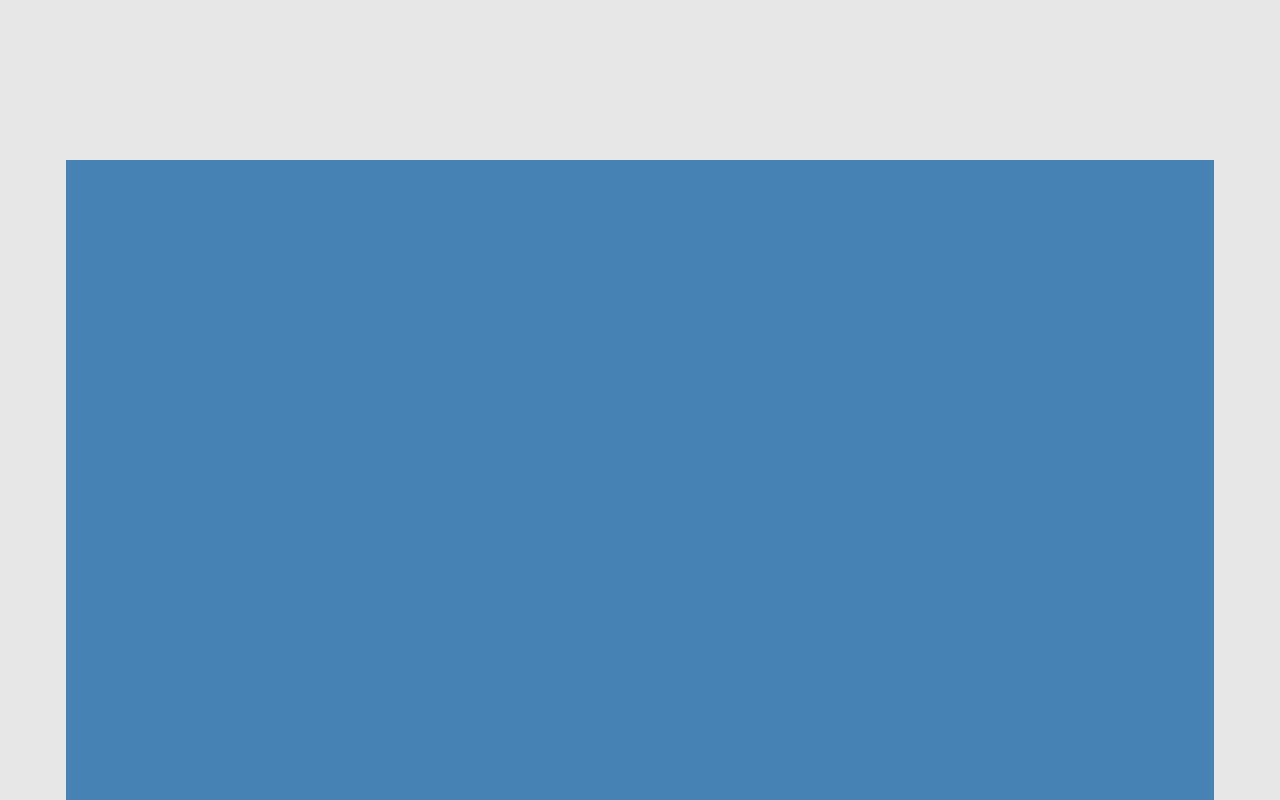
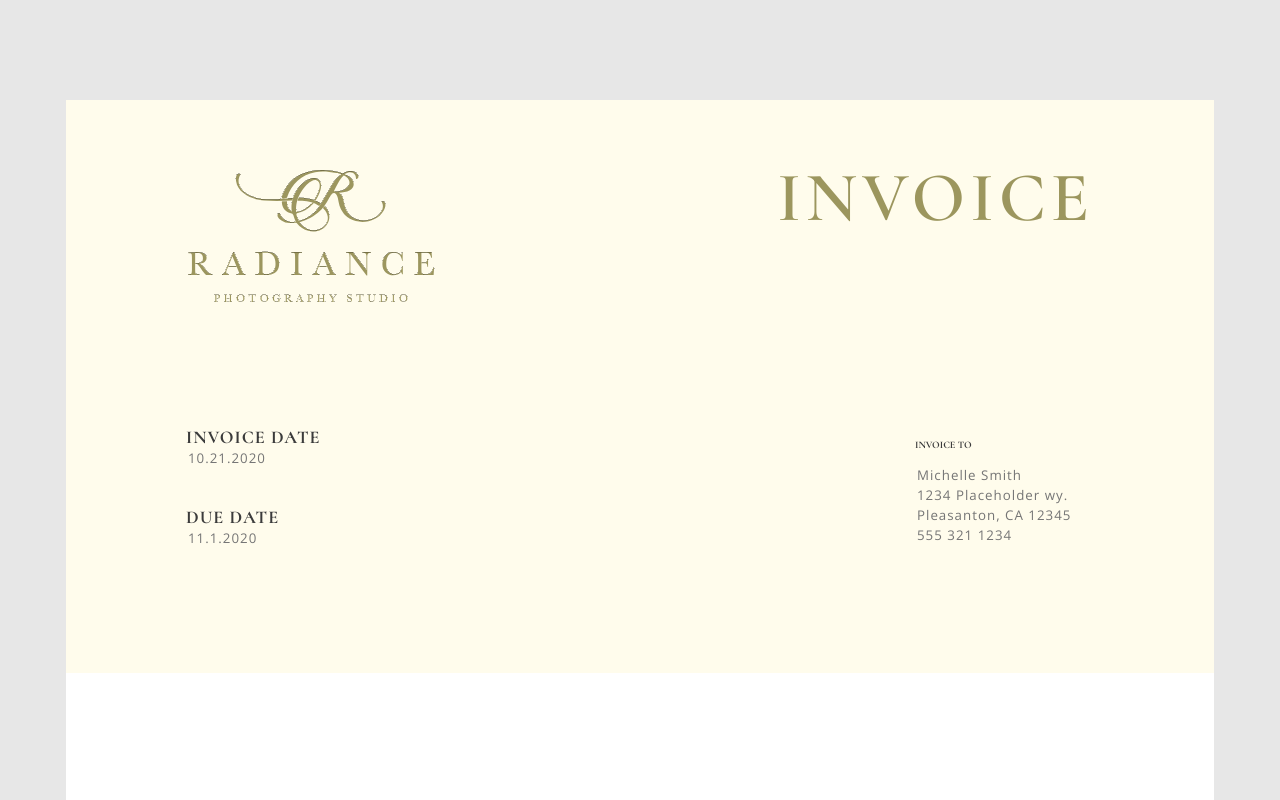
Before and after one commit to JamesMAWalker/radiance-stationery, a React (Create React App) app: page /invoice in a window 1280 px wide. Shown: the top 800 px of the page. Built offline with nearby package versions, Linux system fonts and the light colour scheme; a web font is replaced by a local one.

Commit message:
Adding invoice. Not yet done!

```diff
--- a/public/index.html
+++ b/public/index.html
@@ -7,6 +7,8 @@
     <link
       href="https://fonts.googleapis.com/css2?family=Cormorant+SC:wght@300;400&family=Cormorant:wght@300;400;500;600;700&family=Mrs+Saint+Delafield&display=swap"
       rel="stylesheet">
+    <link rel="preconnect" href="https://fonts.gstatic.com">
+    <link href="https://fonts.googleapis.com/css2?family=Open+Sans:wght@300;400;600&display=swap" rel="stylesheet">
     <link rel="icon" href="%PUBLIC_URL%/favicon.ico" />
     <meta name="viewport" content="width=device-width, initial-scale=1" />
     <meta name="theme-color" content="#000000" />
--- a/src/App.js
+++ b/src/App.js
@@ -1,4 +1,4 @@
-import './App.css'
+import './App.scss'
 import React, { useEffect, useState } from 'react'
 import {
   Route,
--- a/src/App.css
+++ b/src/App.scss
@@ -2,9 +2,39 @@
   --font-display: 'Cormorant', serif;
   --font-display-sc: 'Cormorant SC', serif;
   --font-signature: 'Mrs Saint Delafield', cursive;
+  --font-sans: 'Open Sans', sans-serif;
 
-  --primary: #FFFCEC;
-  --accent: #9C965E;
+  --primary: #fffcec;
+  --accent: #9c965e;
+  --white: #ffffff;
+  --text: #3b3b3b;
+
+  --spaced: 5px;
+  --xspaced: 5px;
+
+  --side-margin: 120px;
+  --vert-margin: 70px;
+}
+
+html {
+  font-size: 62.5%;
+  color: var(--text);
+}
+
+input {
+  background-color: transparent;
+  border: none;
+  outline: none;
+font-family: var(--font-sans);
+font-weight: 200;
+letter-spacing: 1px;
+  &::placeholder {
+  }
+  &:active,
+  &:focus,
+  &:focus-within {
+    border: 1px solid #9c965e !important;
+  }
 }
 
 .App {
@@ -12,8 +42,7 @@
   /* display: flex; */
   align-items: center;
   justify-content: center;
-    background-color: rgb(231, 231, 231);
-
+  background-color: rgb(231, 231, 231);
 }
 
 /* .App-logo {
--- a/src/components/editor.js
+++ b/src/components/editor.js
@@ -27,7 +27,7 @@ export const DocumentEditor = ({ children, pageCount, setPageCount, docType }) =
         onClick={handlePrint}
         className='button__generate'
       >
-        Generate PDF
+        Generate {docType}
       </button>
       {docType === 'Letter' && (
         <div className='page-count'>
--- a/src/components/invoice.js
+++ b/src/components/invoice.js
@@ -4,11 +4,44 @@ import { LogoFL } from '../assets/LogoFL';
 import './invoice.scss';
 
 export const Invoice = ({ printRef, }) => {
+  const invDetail = {
+    name: 'Michelle Smith',
+    addressLOne: '1234 Placeholder wy.',
+    addressLTwo: 'Pleasanton, CA 12345',
+    number: '555 321 1234',
+  }
+
   return (
     <main ref={printRef}>
-      <div className="invoice-container">
-        <div className="invoice-upper">
-
+      <div className='invoice-container'>
+        <div className='invoice-top'>
+          <div className='invoice-top__header-area'>
+            <div className='invoice-top__logo-wrap'>
+              <LogoFL />
+            </div>
+            <h1 className='invoice-top__header'>Invoice</h1>
+          </div>
+          <div className='invoice-top__info-area'>
+            <div className='dates'>
+              <div className='dates__invoice'>
+                <h4>INVOICE DATE</h4>
+                <input placeholder="10.21.2020" />
+              </div>
+              <div className='dates__due'>
+                <h4>DUE DATE</h4>
+                <input placeholder="11.1.2020" />
+              </div>
+            </div>
+            <div className="invoice-detail">
+              <div className="invoice-detail__invoicee">
+                <h4>INVOICE TO</h4>
+                <input className="name" type="text" placeholder={invDetail.name} />
+                <input className="address" type="text" placeholder={invDetail.addressLOne} />
+                <input className="address" type="text" placeholder={invDetail.addressLTwo} />
+                <input className="number" type="text" placeholder={invDetail.number} />
+              </div>
+            </div>
+          </div>
         </div>
       </div>
     </main>
--- a/src/components/invoice.scss
+++ b/src/components/invoice.scss
@@ -1,5 +1,78 @@
 .invoice-container {
   height: 1485px;
   width: 1148px;
-  background-color: steelblue;
+  background-color: var(--white);
 }
+
+.invoice-top {
+  height: 573px;
+  width: calc(100% - (2 * var(--side-margin)));
+  padding: 0 var(--side-margin);
+  background-color: var(--primary);
+  font-family: var(--font-display);
+
+  &__header-area {
+    padding-top: var(--vert-margin);
+    margin-bottom: var(--side-margin);
+    display: flex;
+    align-items: flex-start;
+    justify-content: space-between;
+  }
+
+  &__logo-wrap {
+    width: 250px;
+  }
+
+  &__header {
+    font-family: var(--font-display);
+    font-size: 70px;
+    font-weight: 600;
+    letter-spacing: var(--xspaced);
+    text-transform: uppercase;
+    color: var(--accent);
+    margin: 0;
+    margin-top: -15px;
+  }
+
+  &__info-area {
+    display: flex;
+    align-items: flex-start;
+    justify-content: space-between;
+    .dates {
+      & > * {
+        height: 40px;
+        display: flex;
+        flex-direction: column;
+        align-items: flex-start;
+        justify-content: flex-start;
+        font-size: 18px;
+        h4 {
+          margin: 0;
+          padding: 0;
+          letter-spacing: 1px;
+        }
+        // input {
+        //   background-color: transparent;
+        //   border: none;
+        //   outline: none;
+        //   &::placeholder {
+        //     font-family: var(--font-sans);
+        //     font-weight: 200;
+        //     letter-spacing: 1px;
+        //   }
+        // }
+      }
+      &__invoice {
+        margin-bottom: 40px;
+      }
+    }
+    .invoice-detail {
+      &__invoicee {
+        display: flex;
+        flex-direction: column;
+        align-items: flex-start;
+        justify-content: flex-start;
+      }
+    }
+  }
+}
```
